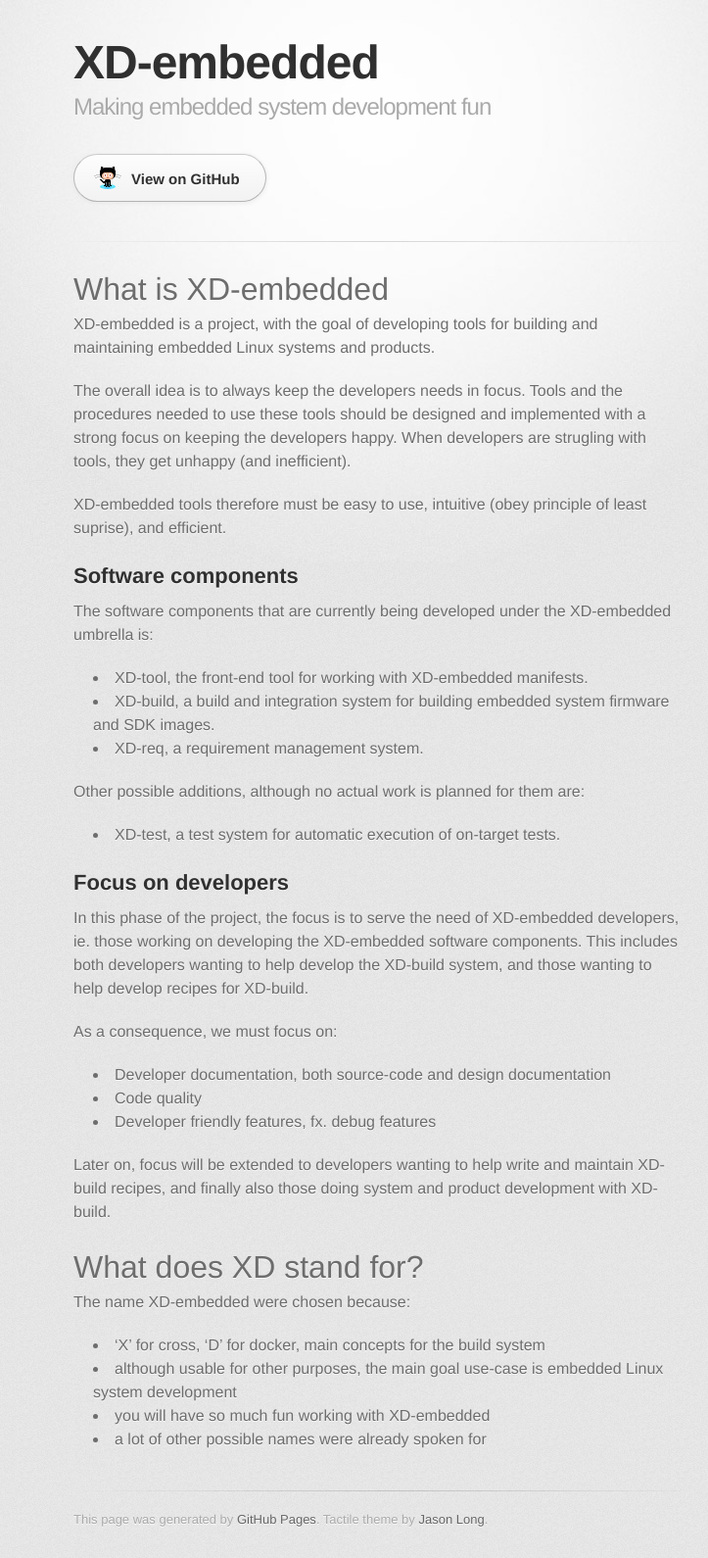
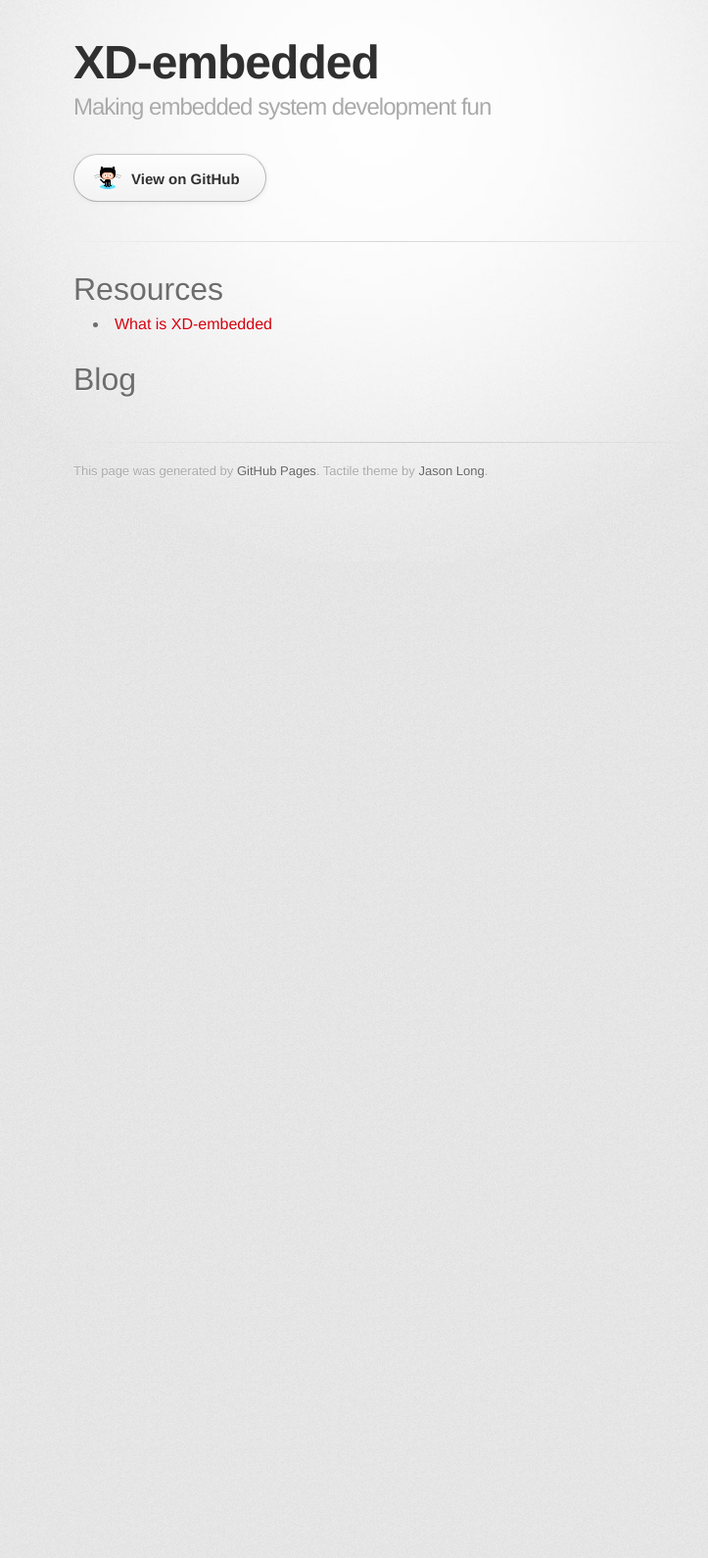
Before and after one commit to XD-embedded/xd-embedded.github.io, a Jekyll site: the page built from index.md, in a window 1280 px wide. Shown: the whole page at 98% size, without its empty margins (255-978 px from the left). Built offline with Jekyll 4.4.1, drawn with Linux system fonts in a browser that asks for light colours; some web fonts are replaced; after the commit the page ends 900 px from its top, so only the background shows below that.

Commit message:
Restructure for having multiple pages and blog posts
Signed-off-by: Esben Haabendal <esben@haabendal.dk>

```diff
--- a/index.md
+++ b/index.md
@@ -3,59 +3,14 @@ title: XD-embedded
 author: Esben Haabendal
 ---
 
-# What is XD-embedded
 
-XD-embedded is a project, with the goal of developing tools for building
-and maintaining embedded Linux systems and products.
+# Resources
 
-The overall idea is to always keep the developers needs in focus.  Tools and
-the procedures needed to use these tools should be designed and implemented
-with a strong focus on keeping the developers happy.  When developers are
-strugling with tools, they get unhappy (and inefficient).
-
-XD-embedded tools therefore must be easy to use, intuitive (obey principle of
-least suprise), and efficient.
+* [What is XD-embedded](what-is-xd-embedded.html)
 
 
-## Software components
+# Blog
 
-The software components that are currently being developed under the
-XD-embedded umbrella is:
-
-* XD-tool, the front-end tool for working with XD-embedded manifests.
-* XD-build, a build and integration system for building embedded system
-  firmware and SDK images.
-* XD-req, a requirement management system.
-
-Other possible additions, although no actual work is planned for them are:
-
-* XD-test, a test system for automatic execution of on-target tests.
-
-
-## Focus on developers
-
-In this phase of the project, the focus is to serve the need of XD-embedded
-developers, ie. those working on developing the XD-embedded software
-components.  This includes both developers wanting to help develop the
-XD-build system, and those wanting to help develop recipes for XD-build.
-
-As a consequence, we must focus on:
-
-* Developer documentation, both source-code and design documentation
-* Code quality
-* Developer friendly features, fx. debug features
-
-Later on, focus will be extended to developers wanting to help write and
-maintain XD-build recipes, and finally also those doing system and product
-development with XD-build.
-
-
-# What does XD stand for?
-
-The name XD-embedded were chosen because:
-
-* 'X' for cross, 'D' for docker, main concepts for the build system
-* although usable for other purposes, the main goal use-case is embedded Linux
-  system development
-* you will have so much fun working with XD-embedded
-* a lot of other possible names were already spoken for
+{% for post in site.posts limit:20 %}
+* [{{ post.date | date_to_string }} {{ post.title }}](.{{ post.url }})
+{% endfor %}
```
Also changed, not shown: _layouts/post.html (added, +45 -0 lines), what-is-xd-embedded.md (added, +61 -0 lines), 1 other file.
